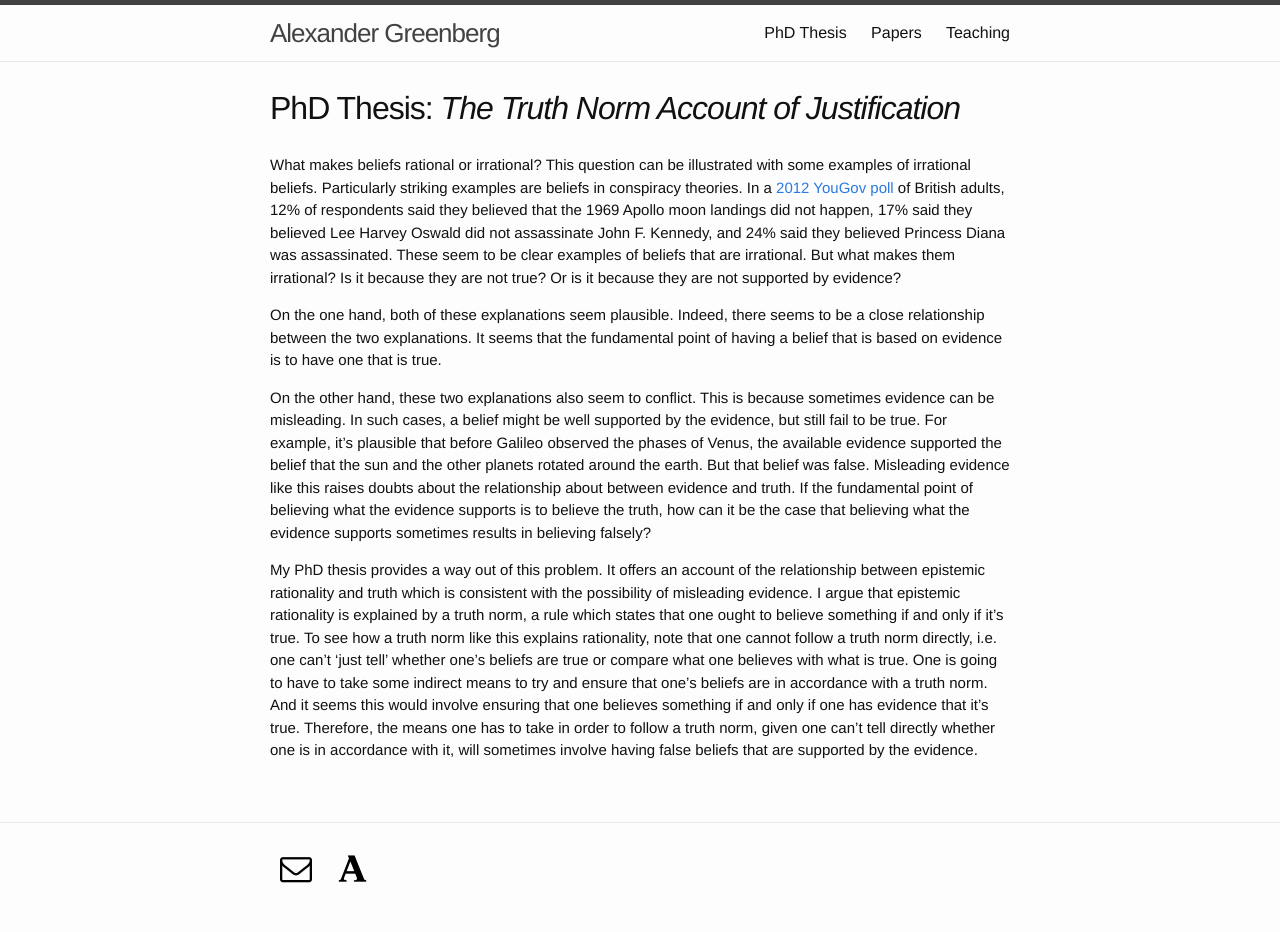
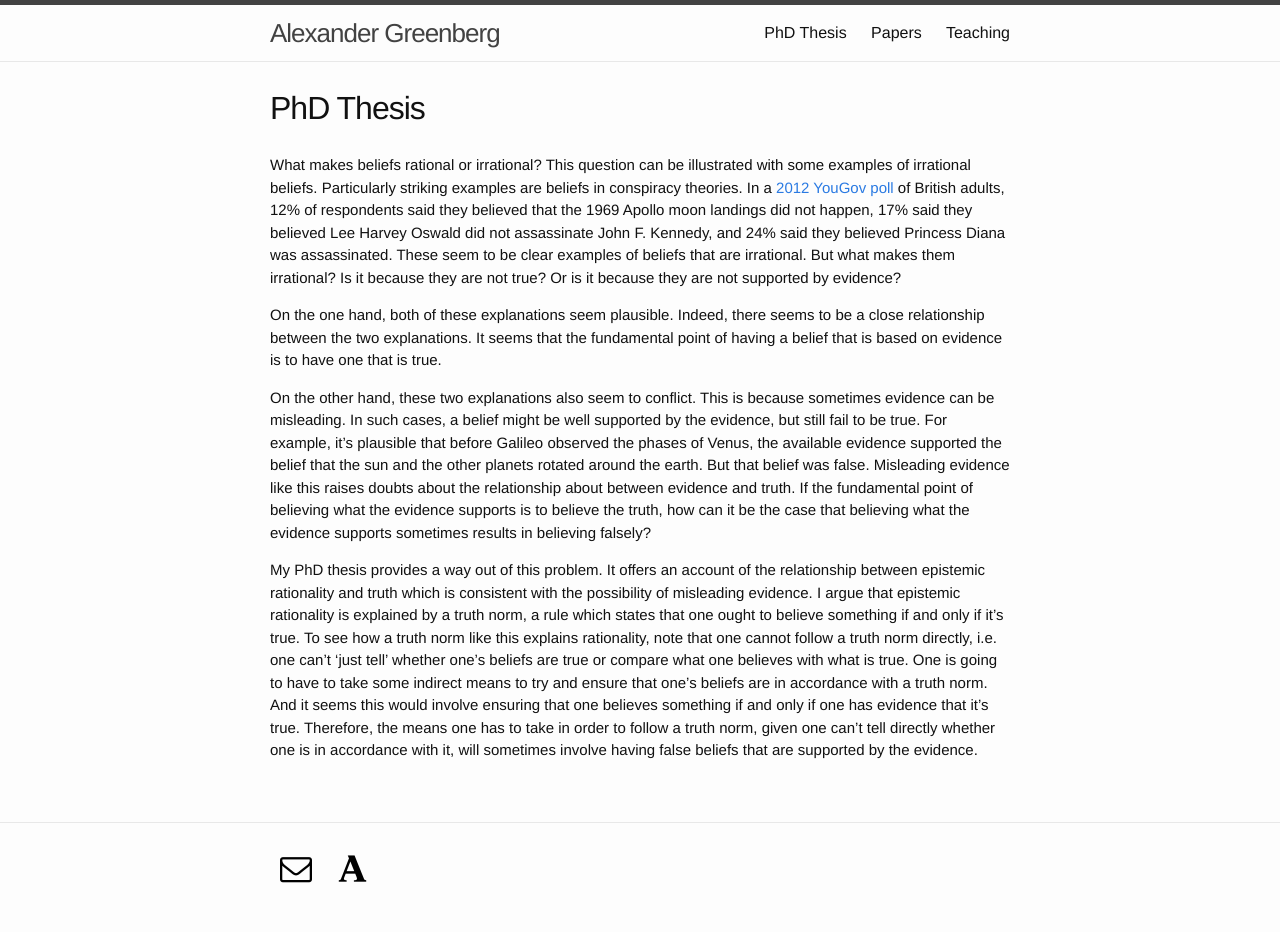
Before and after one commit to alexandergreenberg/alexandergreenberg.github.io, a Jekyll site: the page built from 01_PhD Thesis.md, in a window 1280 px wide. Built offline with Jekyll 4.4.1, drawn with Linux system fonts in a browser that asks for light colours; some web fonts are replaced.

Commit message:
Update page.html

```diff
--- a/_layouts/page.html
+++ b/_layouts/page.html
@@ -4,7 +4,7 @@ layout: default
 <article class="post">
 
   <header class="post-header">
-    <h1 class="post-title">{% if page.title == "Papers" %}Published Papers{% else %}{{ page.title }}{% if page.title == "Teaching" %} Materials{% endif %}{% if page.title == "PhD Thesis" %}: <em>The Truth Norm Account of Justification</em>{% endif %}{% endif %}</h1>
+    <h1 class="post-title">{% if page.title == "Papers" %}Published Papers{% else %}{{ page.title }}{% if page.title == "Teaching" %} Materials{% endif %}{% endif %}</h1>
   </header>
 
   <div class="post-content">
```
